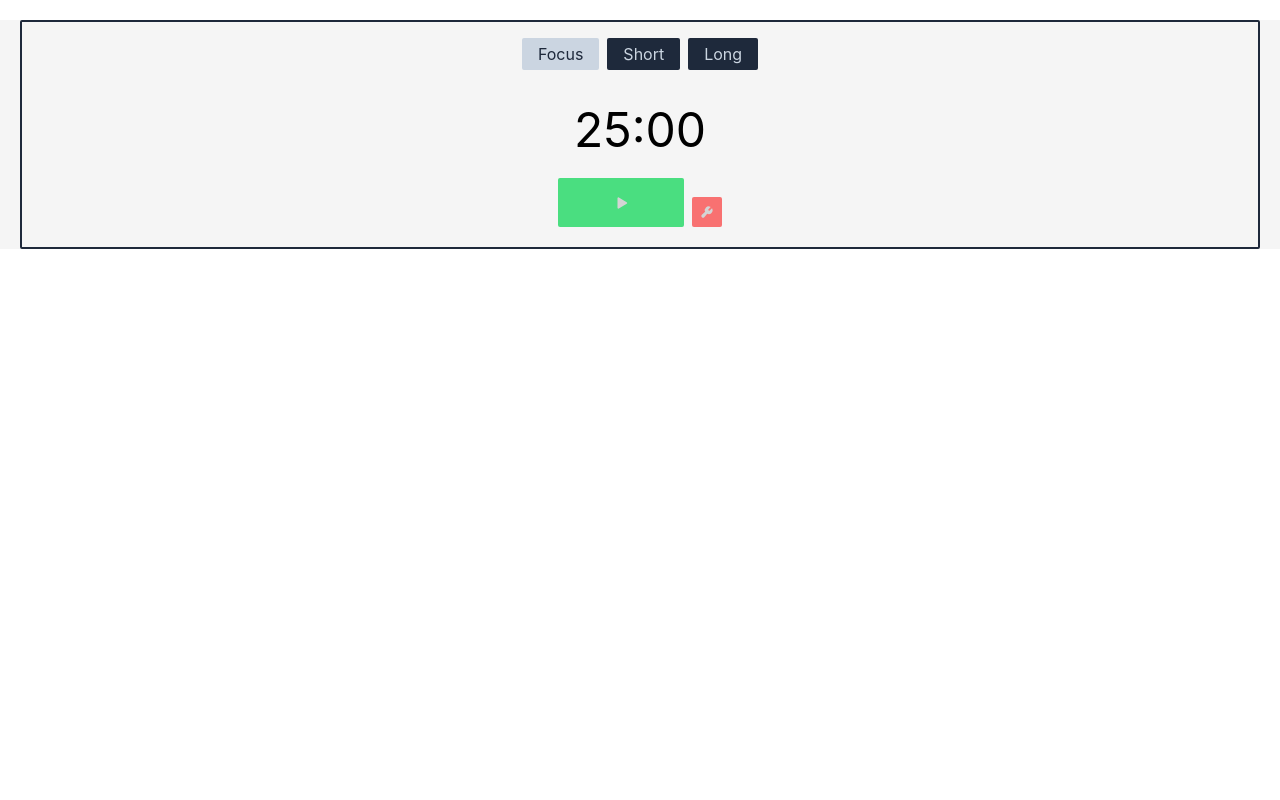
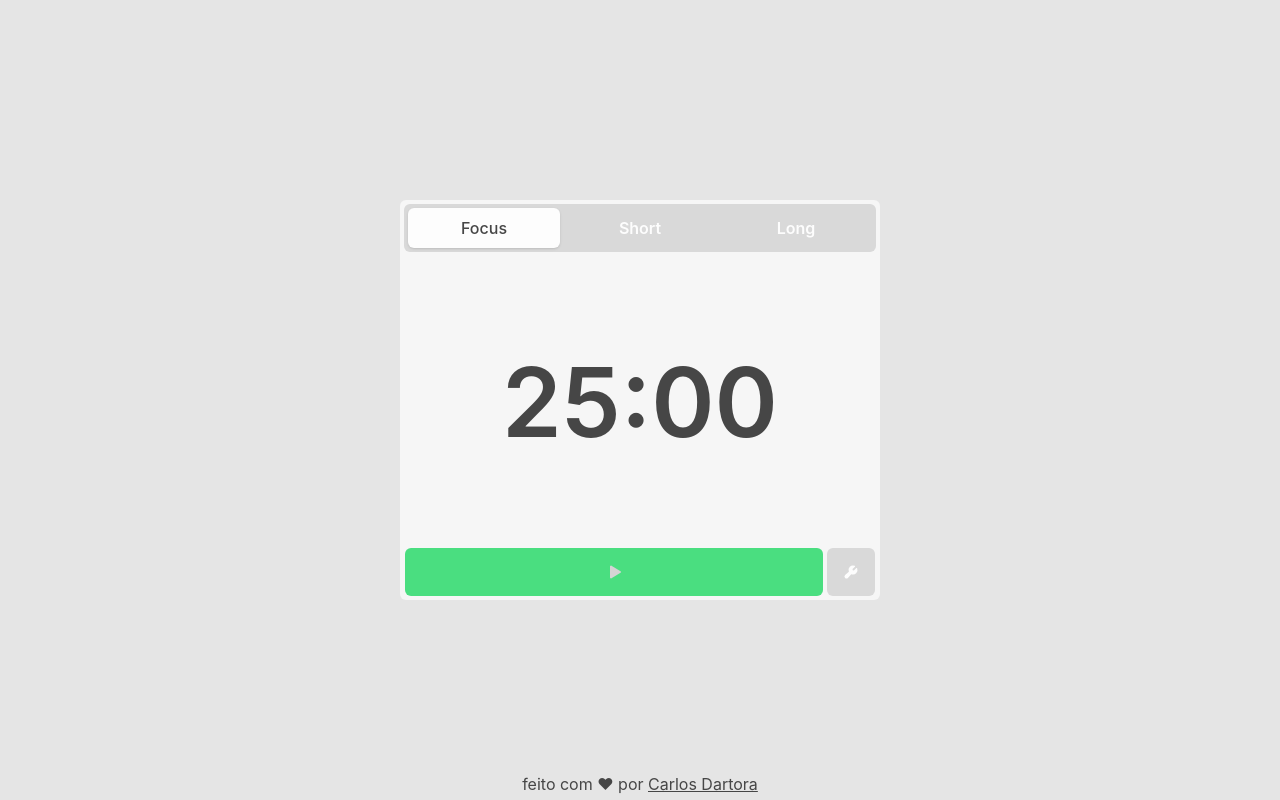
Before and after one commit to cdartora/corner, a React (Vite) app: page / in a window 1280 px wide. Built offline with nearby package versions, Linux system fonts and the light colour scheme; what uifx would draw is missing.

Commit message:
style(timer): cria toda a estilização do timer com tailwind

```diff
--- a/src/App.tsx
+++ b/src/App.tsx
@@ -1,14 +1,15 @@
 import { Timer } from './components/timer';
 import Provider from './context/settingsProvider';
-import style from './style';
 
 function App() {
   return (
-    <div className="container bg-neutral-100 h-full">
+    <div className="flex flex-col justify-center items-center container h-screen w-screen my-auto">
       <Provider>
-
         <Timer />
       </Provider>
+      <div className='absolute bottom-1 text-focusText'>
+        feito com ♥ por <a className='underline underline-offset-1' target='_blank' href="https://carlos-dartora.super.site">Carlos Dartora</a>
+      </div>
     </div>
   )
 }
--- a/src/components/timer/Countdown.tsx
+++ b/src/components/timer/Countdown.tsx
@@ -61,8 +61,8 @@ export function Countdown({ time }: CountdownProps) {
   }, [isActive, minutes, seconds]);
 
   return (
-    <div className='flex flex-col justify-center align-center'>
-      <div className='flex justify-center'>
+    <div className='flex flex-col justify-center items-center h-full'>
+      <div className='flex justify-center items-center font-semibold text-8xl mt-auto text-focusText'>
         {
           minutes < 10 && '0'
         }
@@ -72,10 +72,10 @@ export function Countdown({ time }: CountdownProps) {
         }
         {seconds}
       </div>
-      <div className='flex justify-center align-center mt-6 gap-2'>
+      <div className='flex items-center mt-auto m-1 w-[98%] gap-1'>
         <button onClick={toggle}
-          className={isActive ? 'text-sm bg-red-400 p-2 rounded-sm px-14'
-            : 'text-sm bg-green-400 p-2 rounded-sm px-14'}
+          className={isActive ? 'flex items-center justify-center w-full h-12 rounded-md py-2.5 text-md font-medium leading-5 bg-red-400 p-2 px-14 hover:bg-red-500 transition-colors'
+            : 'flex items-center justify-center w-full h-12 rounded-md py-2.5 text-md font-medium leading-5 bg-green-400 p-2 px-14 hover:bg-green-500 transition-colors'}
         >
           {
             isActive ? <Pause className='text-neutral-300' weight='fill' /> : <Play className='text-neutral-300' weight='fill' />
--- a/src/components/timer/Settings.tsx
+++ b/src/components/timer/Settings.tsx
@@ -36,8 +36,8 @@ export default function Settings() {
 
   return (
     <Popover>
-      <Popover.Button className='text-sm bg-red-400 p-2 rounded-sm'>
-        <Wrench className='text-neutral-300' weight='fill' />
+      <Popover.Button className='flex items-center justify-center w-12 rounded-md h-12 py-2.5 text-md bg-buttonBackground font-medium leading-5 hover:bg-[#B7B7B7 ] '>
+        <Wrench className='text-widgetBackground' weight='fill' />
       </Popover.Button>
 
       <Popover.Panel>
--- a/src/components/timer/index.tsx
+++ b/src/components/timer/index.tsx
@@ -8,22 +8,25 @@ export function Timer() {
   const { tabs, selectedIndex, setSelectedIndex } = useContext(SettingsContext);
 
   return (
-    <div className="container-md m-5 px-0 border-2 border-slate-800 rounded-sm">
+    <div className="flex flex-col container-md h-[50%] min-h-[14rem] m-5 min-w-[30rem] w-[calc(100vw-50rem)] p-0 bg-background rounded-md">
       <Tab.Group selectedIndex={selectedIndex} onChange={setSelectedIndex}>
-        <Tab.List className='flex flex-1 justify-center' >
+        <Tab.List className='flex p-1 m-1 space-x-1 rounded-md bg-buttonBackground' >
           {
             tabs && Object.keys(tabs).map((key) => (
-              <Tab className={({ selected }) => selected ? 'px-4 py-1 my-4 mx-1 bg-slate-300 rounded-sm text-slate-800' :
-                'px-4 py-1 my-4 mx-1 bg-slate-800 rounded-sm text-slate-300'} >
+              <Tab className={({ selected }) => selected ? (
+                'w-full rounded-md py-2.5 text-md font-medium leading-5 text-focusText bg-widgetBackground shadow'
+              ) : (
+                'w-full rounded-md py-2.5 text-md font-semibold leading-5 text-widgetBackground hover:bg-widgetBackground/[0.30]'
+              )} >
                 {key}
               </Tab>
             ))
           }
         </Tab.List>
-        <Tab.Panels className='p-5 flex justify-center align-center' >
+        <Tab.Panels className='flex justify-center align-center w-full h-full' >
           {
             tabs && Object.values(tabs).map(({ time }) => (
-              <Tab.Panel className='text-5xl'>
+              <Tab.Panel className='w-full' >
                 <Countdown time={time} />
               </Tab.Panel>
             ))
@@ -33,3 +36,6 @@ export function Timer() {
     </div>
   )
 }
+function classNames(): string {
+  throw new Error('Function not implemented.')
+}
--- a/src/index.css
+++ b/src/index.css
@@ -3,12 +3,10 @@
 @tailwind utilities;
 
 body {
-  margin: 0;
   font-family: -apple-system, BlinkMacSystemFont, 'Segoe UI', 'Roboto', 'Oxygen',
     'Ubuntu', 'Cantarell', 'Fira Sans', 'Droid Sans', 'Helvetica Neue',
     sans-serif;
-  -webkit-font-smoothing: antialiased;
-  -moz-osx-font-smoothing: grayscale;
+  @apply bg-neutral-200;
 }
 
 code {
--- a/src/style.ts
+++ /dev/null
@@ -1,3 +0,0 @@
-export default {
-  container: 'flex justify-center align-items w-100 h-100',
-}
--- a/tailwind.config.js
+++ b/tailwind.config.js
@@ -1,7 +1,14 @@
 module.exports = {
   content: ["./src/**/*.tsx"],
   theme: {
-    extend: {},
+    extend: {
+      colors: {
+        'background': "#F6F6F6",
+        'widgetBackground': "#FDFDFD",
+        'buttonBackground': "#D9D9D9",
+        'focusText': "#464646",
+      }
+    },
   },
   plugins: [],
 }
```
